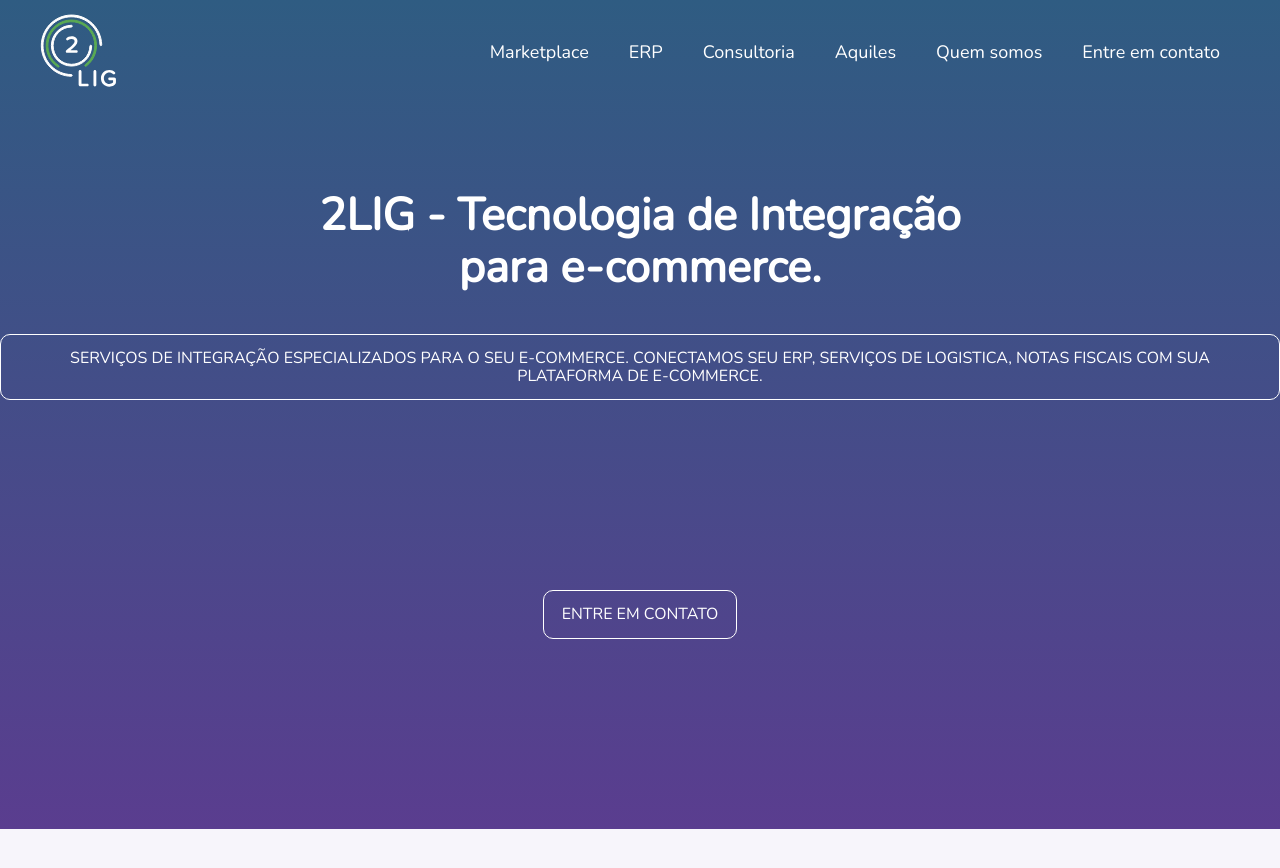
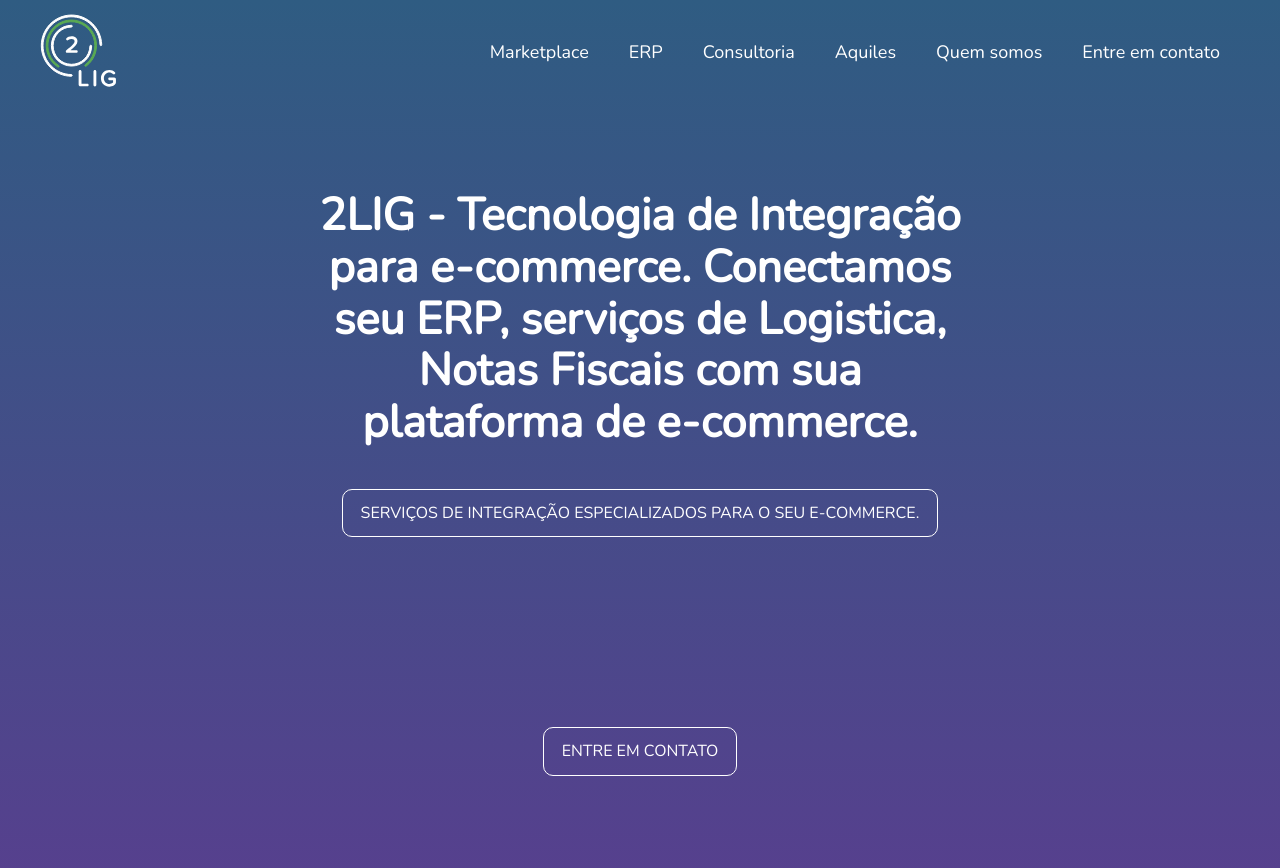
Before and after one commit to leandrooriente/2lig, a Jekyll site: the page built from index.html, in a window 1280 px wide and 900 px high. Shown: the top 868 px of the window. Built offline with Jekyll 4.4.1, drawn with Linux system fonts in a browser that asks for light colours; nearby versions of some CDN libraries; library files that are not in the unit come from our copies.

Commit message:
Updated Headline

```diff
--- a/_includes/headline.html
+++ b/_includes/headline.html
@@ -1,6 +1,6 @@
 <section class="headline">
-  <h1 class="headline-title">2LIG - Tecnologia de Integração para e-commerce.</h1>
-  <a href="#contact" class="headline-button anchor">Serviços de integração especializados para o seu e-commerce. Conectamos seu ERP, serviços de Logistica, Notas Fiscais com sua plataforma de e-commerce.</a><br>
+  <h1 class="headline-title">2LIG - Tecnologia de Integração para e-commerce.  Conectamos seu ERP, serviços de Logistica, Notas Fiscais com sua plataforma de e-commerce.</h1>
+  <a href="#contact" class="headline-button anchor">Serviços de integração especializados para o seu e-commerce.</a><br>
   <a href="#contact" class="headline-button anchor">Entre em contato</a>
  <!--  <img class="headline-circle-background-small" src="{{site.baseurl}}/assets/big-circle.svg" />
   <img class="headline-circle-background-medium" src="{{site.baseurl}}/assets/normal-circle.svg" />
```
